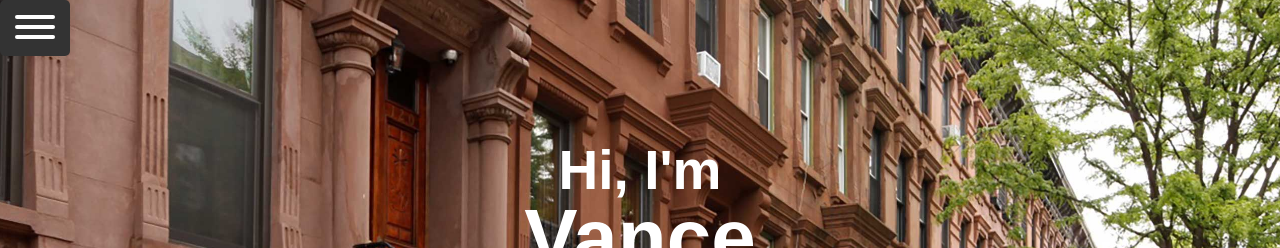
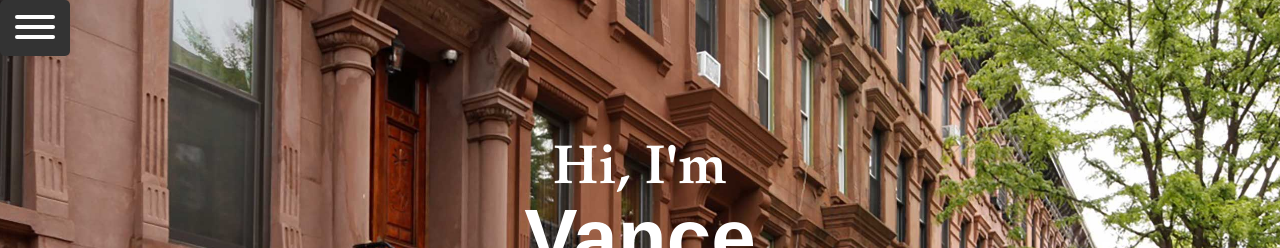
Before and after one commit to vanceleon/Portfolio_Site, a React (Create React App) app in the folder portfolio/: page / in a window 1280 px wide. Shown: the top 248 px of the page. Built offline with nearby package versions, Linux system fonts and the light colour scheme.

Commit message:
font adjustments

```diff
--- a/portfolio/src/css/App.css
+++ b/portfolio/src/css/App.css
@@ -212,16 +212,15 @@ html {
   color: white;
   font-weight: bold;
   font-size: 5.5rem;
-  font-family: 'Informal Roman', sans-serif;
+  font-family: 'Informal Roman', 'Garamond', sans-serif;
   opacity: 1;
 }
 .profile-name h2 {
   color: white;
   font-size: 8rem;
   font-weight: bold;
-  font-family: 'Sitka Heading', sans-serif;
+  font-family: 'Sitka Heading', 'Century Schoolbook',sans-serif;
 }
-
 
 .experience-tabs {
   /* border: 1px solid yellow; */
```
